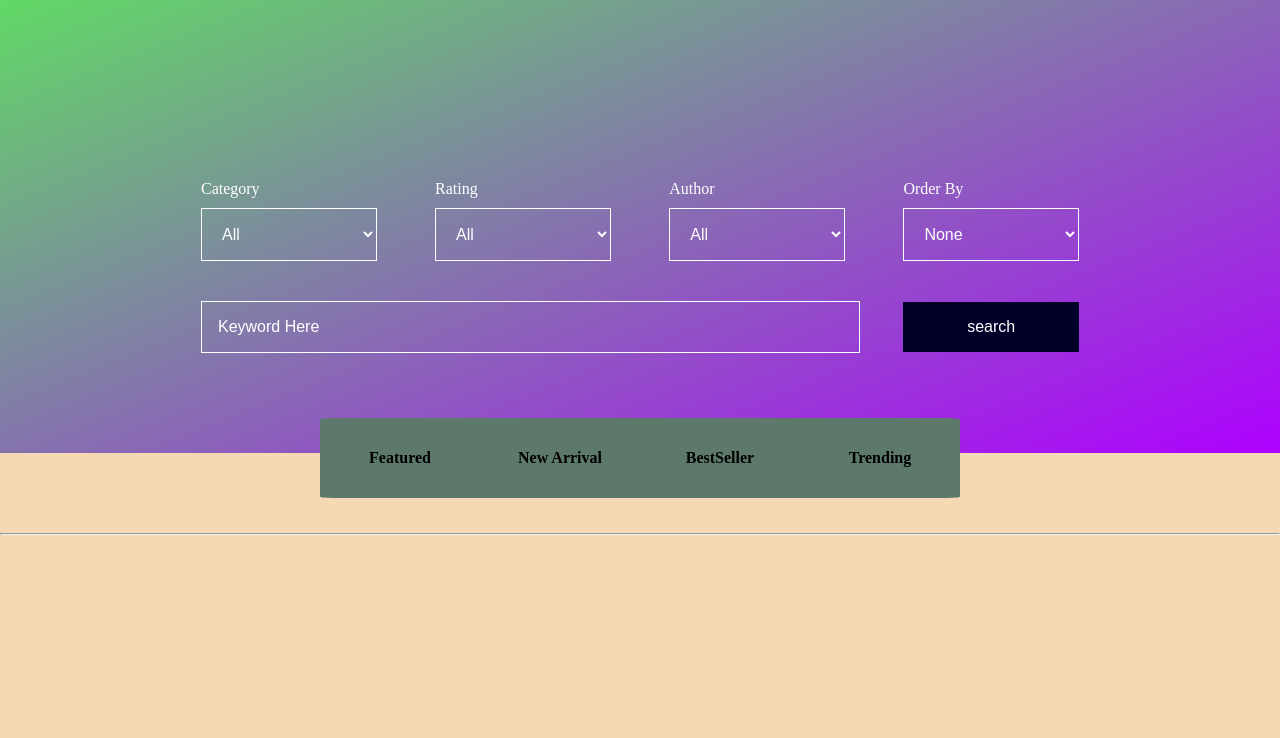
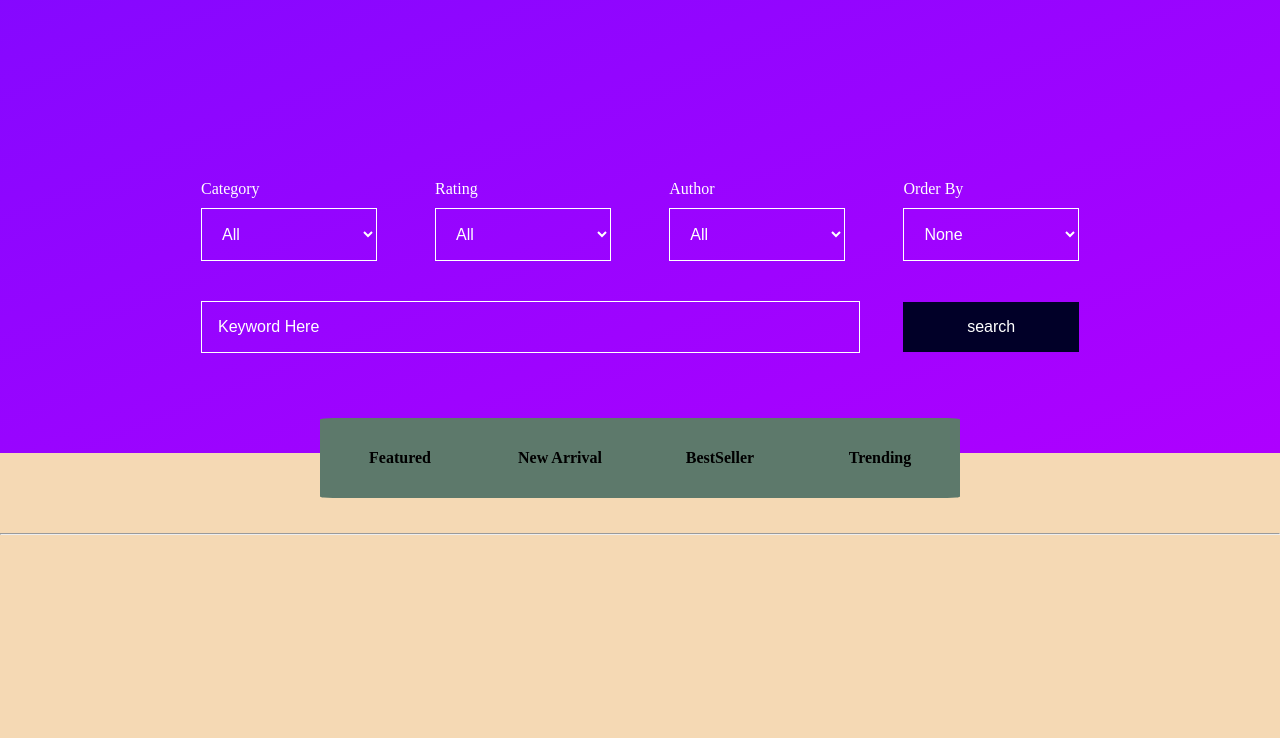
Before and after one commit to immgnc/BookLibrary, a plain HTML site: page index.html in a window 1280 px wide. Shown: the part 62-800 px from the top of the page. Drawn offline with nearby package versions, Linux system fonts and the light colour scheme; no server answers.

Commit message:
Update style.css

```diff
--- a/assets/style/style.css
+++ b/assets/style/style.css
@@ -27,7 +27,7 @@
  header {
      width: 100%;
      padding: 20px 0;
-     background: linear-gradient(to bottom right, #5ce75c, #ae00ff);
+     background: linear-gradient(to bottom right, #8308ff, #ae00ff);
      position: relative;
  }
 
```
